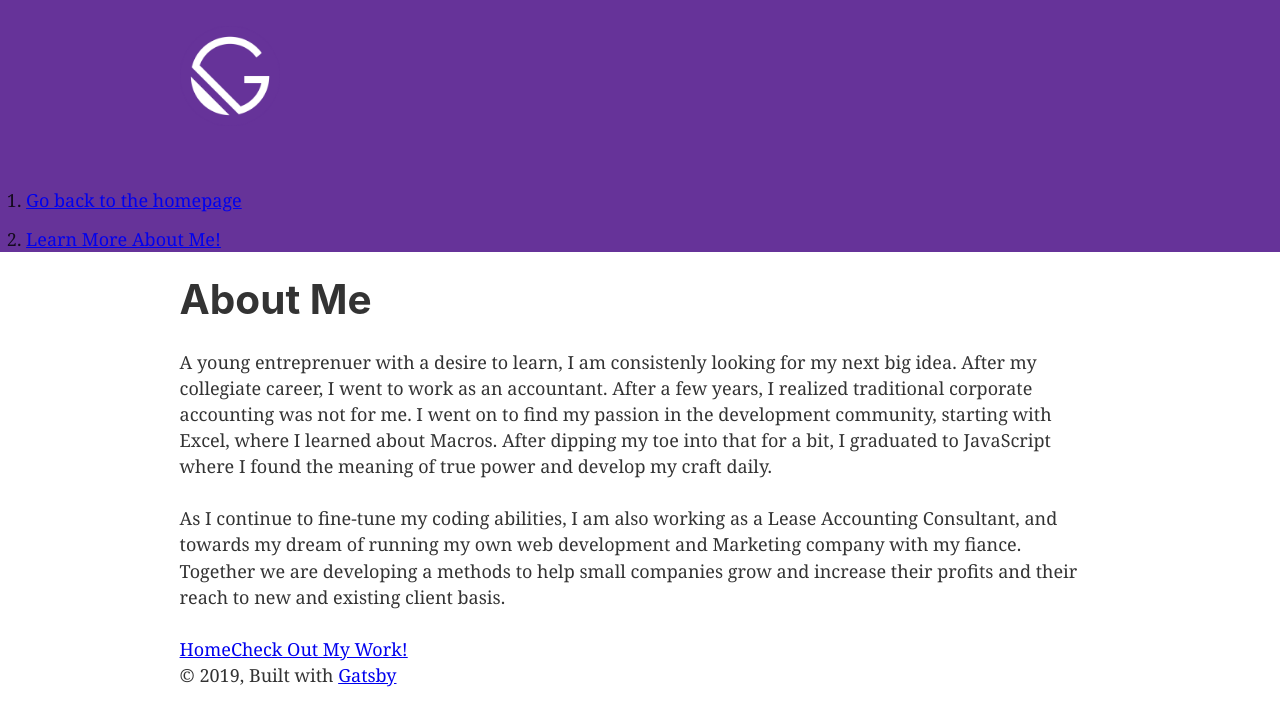
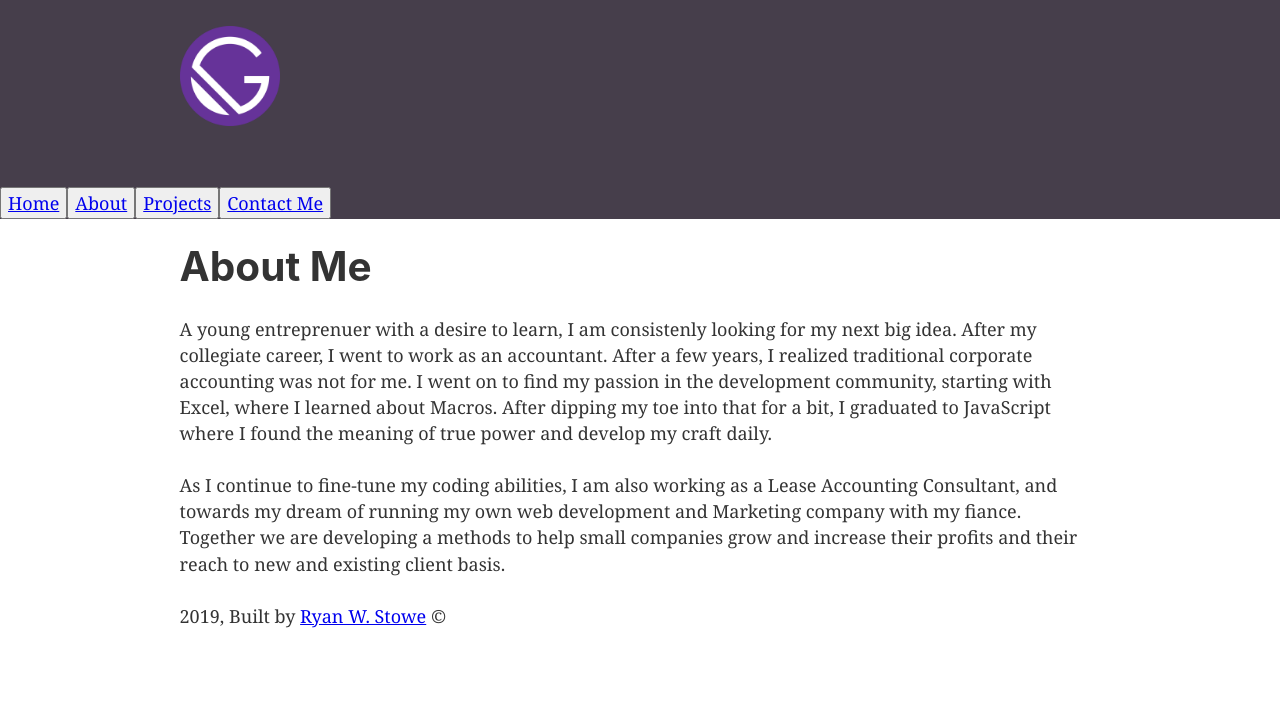
Before and after one commit to rstowe1/gatsbyPortfolio, a Gatsby site: page /about in a window 1280 px wide. Built offline with nearby package versions, Linux system fonts and the light colour scheme; Gatsby itself is replaced by a stand-in of ours.

Commit message:
updating pages

```diff
--- /dev/null
+++ b/public/static/d/71/path---contacts-d-23-81b-0SUcWyAf8ecbYDsMhQkEfPzV8.json
@@ -0,0 +1 @@
+{"pageContext":{"isCreatedByStatefulCreatePages":true}}
--- a/src/components/header.js
+++ b/src/components/header.js
@@ -8,7 +8,7 @@
 const Header = ({ siteTitle }) => (
   <header
     style={{
-      background: `rebeccapurple`,
+      background: `#463e4b`,
       marginBottom: `1.45rem`,
     }}
   >
@@ -23,7 +23,7 @@
         <Link
           to="/"
           style={{
-            color: `white`,
+            color: `grey`,
             textDecoration: `none`,
           }}
         >
@@ -35,14 +35,22 @@
       </h1>
     </div>
     <div>
-      <ol>
-        <li>
-          <Link to="/">Go back to the homepage</Link>
-        </li>
-        <li>
-          <Link to="/about/">Learn More About Me!</Link>
-        </li>
-      </ol>
+
+      <div>
+        <button>
+          <Link to="/">Home</Link>
+        </button>
+        <button>
+          <Link to="/about/">About</Link>
+        </button>
+        <button>
+          <Link to="/projects/">Projects</Link>
+        </button>
+        <button>
+          <Link to="/contacts/">Contact Me</Link>
+        </button>
+      </div>
+
 
     </div>
   </header>
--- a/src/components/layout.js
+++ b/src/components/layout.js
@@ -36,9 +36,9 @@
         >
           <main>{children}</main>
           <footer>
-            © {new Date().getFullYear()}, Built with
+             {new Date().getFullYear()}, Built by
             {` `}
-            <a href="https://www.gatsbyjs.org">Gatsby</a>
+            <a href="rwalker.io">Ryan W. Stowe</a> ©
           </footer>
         </div>
       </>
--- a/src/pages/about.js
+++ b/src/pages/about.js
@@ -19,8 +19,6 @@
         profits and their reach to new and existing client basis.
       </p>
     </div>
-    <Link to="///">Home</Link>
-    <Link to="/projects/">Check Out My Work!</Link>
   </Layout>
 )
 export default About
--- a/src/pages/index.js
+++ b/src/pages/index.js
@@ -14,8 +14,6 @@
     <div style={{ maxWidth: `300px`, marginBottom: `1.45rem` }}>
       <Image />
     </div>
-    <Link to="/about/">Learn More About Me!</Link>
-    <Link to="/projects/">Check Out My Work!</Link>
   </Layout>
 )
 
```
Also changed, not shown: public/index.html (+1 -26 lines), src/pages/contacts.js (added, +19 -0 lines).
